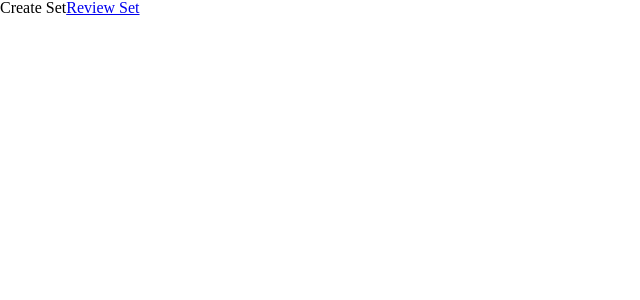
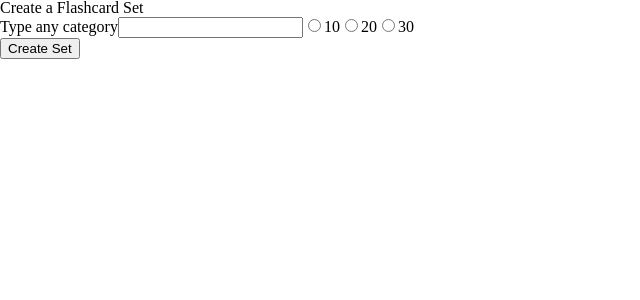
Before and after one commit to brandonFaf/Rocket-Cards, a React (Create React App) app: page /sets/create in a window 1280 px wide. Shown: the top 300 px of the page, without its empty margins (0-640 px from the left). Built offline with nearby package versions, Linux system fonts and the light colour scheme.

Commit message:
added build page added form to create page send params to build page

```diff
--- a/src/App.tsx
+++ b/src/App.tsx
@@ -3,6 +3,7 @@ import { BrowserRouter as Router, Switch, Route } from 'react-router-dom';
 import Dashboard from './components/Dashboard';
 import CreateSet from './components/Sets/CreateSet';
 import ReviewSet from './components/Sets/ReviewSet';
+import BuildSet from './components/Build';
 import Main from './components/Main/Main';
 import { createGlobalStyle } from 'styled-components';
 
@@ -58,6 +59,7 @@ function App() {
       <Switch>
         <Route path='/' exact component={Dashboard} />
         <Route path='/sets/create' component={CreateSet} />
+        <Route path='/sets/build' component={BuildSet} />
         <Route path='/sets/:id' component={ReviewSet} />
         <Route path='/main/:id' component={Main} />
       </Switch>
--- /dev/null
+++ b/src/components/Build.tsx
@@ -0,0 +1,22 @@
+import React, { useEffect } from 'react';
+import { RouteComponentProps } from 'react-router-dom';
+const Build: React.FC<RouteComponentProps> = ({
+  history,
+  location: { search }
+}) => {
+  const params = new URLSearchParams(search);
+  const amount = params.get('amount');
+  const name = params.get('name');
+  useEffect(() => {
+    setTimeout(() => {
+      history.push('/sets/1');
+    }, 3000);
+  }, [history]);
+  return (
+    <div>
+      Building {amount} cards of type {name}...
+    </div>
+  );
+};
+
+export default Build;
--- a/src/components/Main/Main.tsx
+++ b/src/components/Main/Main.tsx
@@ -27,7 +27,6 @@ const Main = () => {
   };
   return (
     <div>
-      Main
       {current < cards.length ? (
         <div>
           <Card
--- a/src/components/Sets/CreateSet.tsx
+++ b/src/components/Sets/CreateSet.tsx
@@ -1,11 +1,55 @@
-import React from 'react';
+import React, { useState } from 'react';
 import { Link } from 'react-router-dom';
 
 const CreateSet = () => {
+  const [name, setName] = useState('');
+  const [amount, setamount] = useState('');
+  const handleChange = (event: React.ChangeEvent<HTMLInputElement>) => {
+    setName(event.target.value);
+  };
+  const handleOptionChange = (event: React.ChangeEvent<HTMLInputElement>) => {
+    setamount(event.target.value);
+  };
   return (
     <div>
-      Create Set
-      <Link to='/sets/1'>Review Set</Link>
+      Create a Flashcard Set
+      <form>
+        <label htmlFor='name'>Type any category</label>
+        <input onChange={handleChange} type='text' name='name' />
+        <label>
+          <input
+            type='radio'
+            name='amount'
+            value='10'
+            checked={amount === '10'}
+            onChange={handleOptionChange}
+          />
+          10
+        </label>
+        <label>
+          <input
+            type='radio'
+            name='amount'
+            value='20'
+            checked={amount === '20'}
+            onChange={handleOptionChange}
+          />
+          20
+        </label>
+        <label>
+          <input
+            type='radio'
+            name='amount'
+            value='30'
+            checked={amount === '30'}
+            onChange={handleOptionChange}
+          />
+          30
+        </label>
+      </form>
+      <Link to={`/sets/build?name=${name}&amount=${amount}`}>
+        <button>Create Set</button>
+      </Link>
     </div>
   );
 };
```
